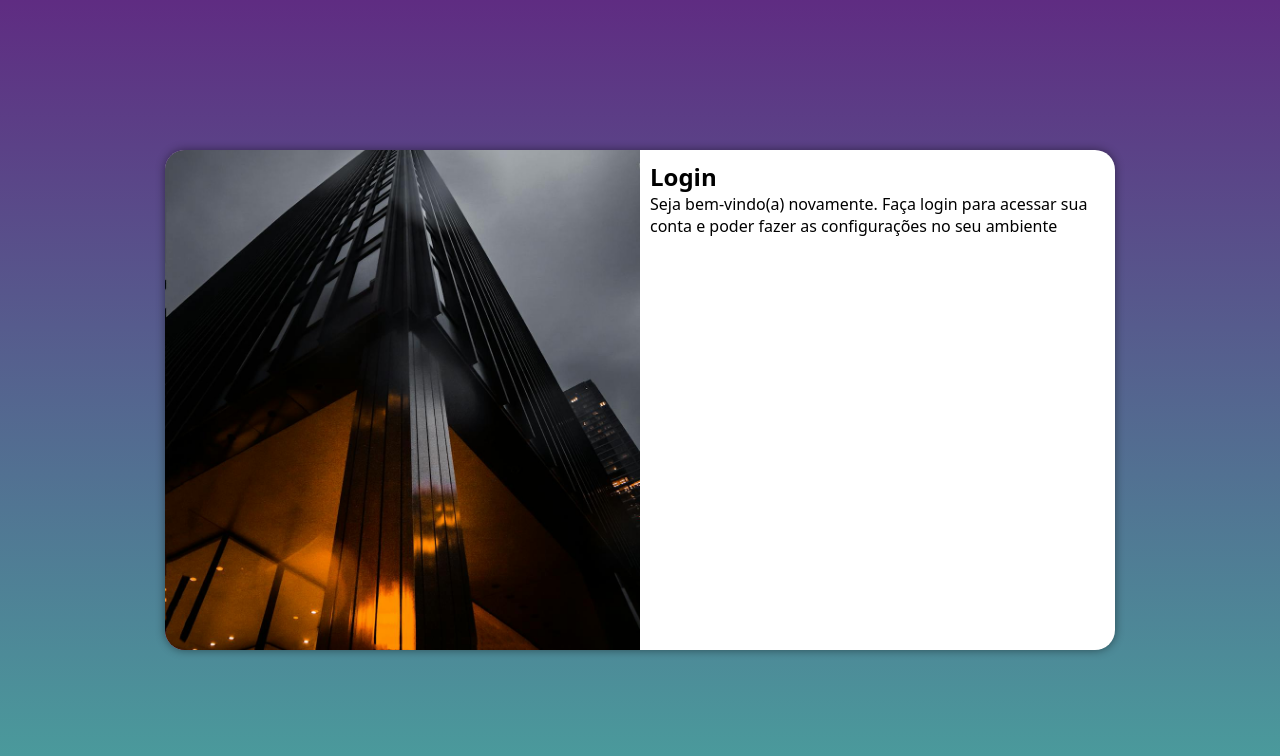
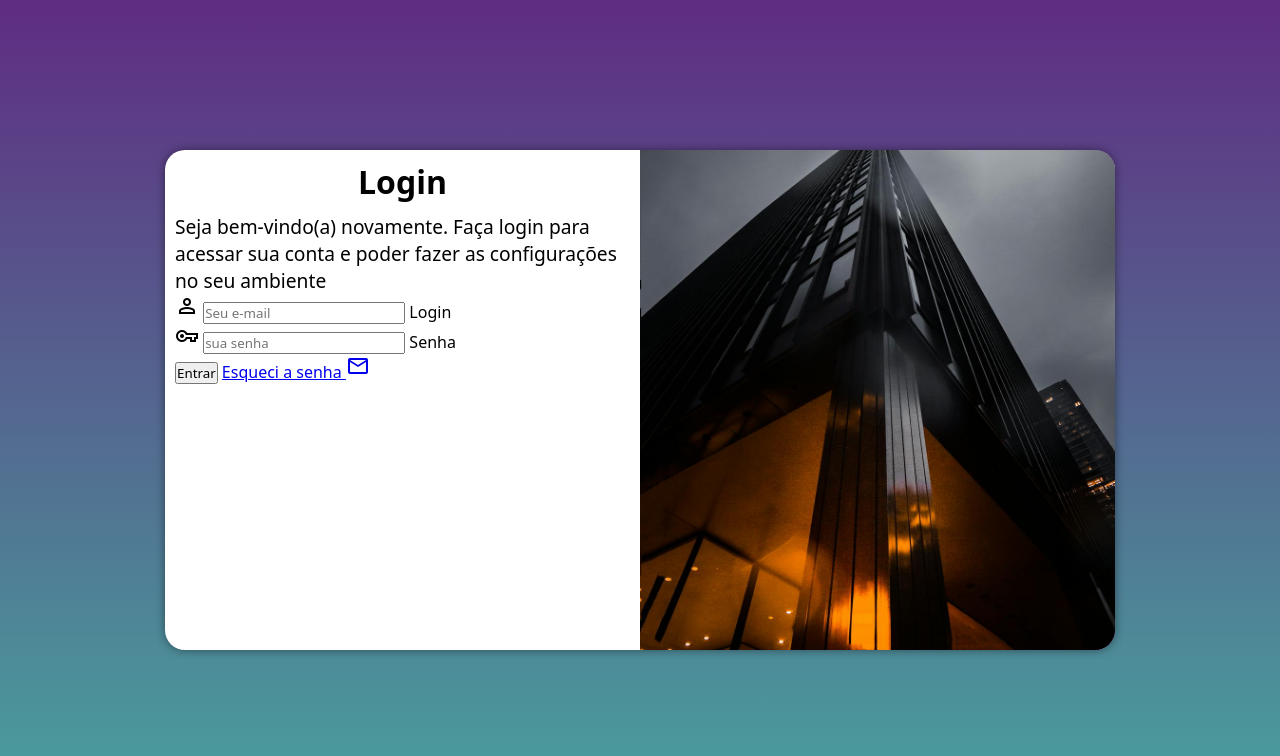
Before and after one commit to luizroquim/projeto-login, a plain HTML site: page index.html in a window 1280 px wide. Drawn offline with nearby package versions, Linux system fonts and the light colour scheme.

Commit message:
adicionei o formulário

```diff
--- a/estilos/media-query.css
+++ b/estilos/media-query.css
@@ -25,12 +25,18 @@ section#login > div#formulario{
         width: 950px;
     }
     section#login > div#imagem{
-        float:left;
+        float:right;
         width: 50%;
         height: 100%;
     }
     section#login > div#formulario{
-        float:right;
+        float:left;
         width: 50%;
     }
+    div#formulario > h1 {
+        font-size: 2em;
+    }
+    div#formulario > p {
+        font-size: 1.2em;
+    }
 }
--- a/estilos/style.css
+++ b/estilos/style.css
@@ -46,3 +46,10 @@ section#login > div#formulario{
     display: block;
     padding: 10px;
 }
+div#formulario > h1 {
+    text-align: center;
+    margin-bottom: 10px;
+}
+div#formulario > p {
+    font-size: 0.8em;
+}
--- a/index.html
+++ b/index.html
@@ -4,6 +4,7 @@
     <meta charset="UTF-8">
     <meta name="viewport" content="width=device-width, initial-scale=1.0">
     <title>Login</title>
+    <link href="https://fonts.googleapis.com/css2?family=Material+Symbols+Outlined" rel="stylesheet" />
     <link rel="stylesheet" href="estilos/style.css">
     <link rel="stylesheet" href="estilos/media-query.css">
 </head>
@@ -17,7 +18,24 @@
             <div id="formulario">
                 <h1>Login</h1>
                 <p>Seja bem-vindo(a) novamente. Faça login para acessar sua conta e poder fazer as configurações no seu ambiente</p>
-                <form action="login.php" method="post">
+                <form action="login.php" method="post" autocomplete="on">
+                    <div class="campo">
+                        <span class="material-symbols-outlined">
+                            person
+                            </span>
+                        <input type="email" name="login" id="ilogin" placeholder="Seu e-mail" autocomplete="email" required maxlength="30">
+                        <label for="ilogin">Login</label>
+
+                    </div>
+                    <div class="campo">
+                        <span class="material-symbols-outlined">
+                            vpn_key
+                            </span>
+                        <input type="password" name="senha" id="isenha" placeholder="sua senha" autocomplete="current-password" required minlength="8" maxlength="20">
+                        <label for="isenha">Senha</label>
+                    </div>
+                    <input type="submit" value="Entrar">
+                    <a href="esqueci.html">Esqueci a senha <span class="material-symbols-outlined">mail</span></a>
 
                 </form>
             </div>
```
